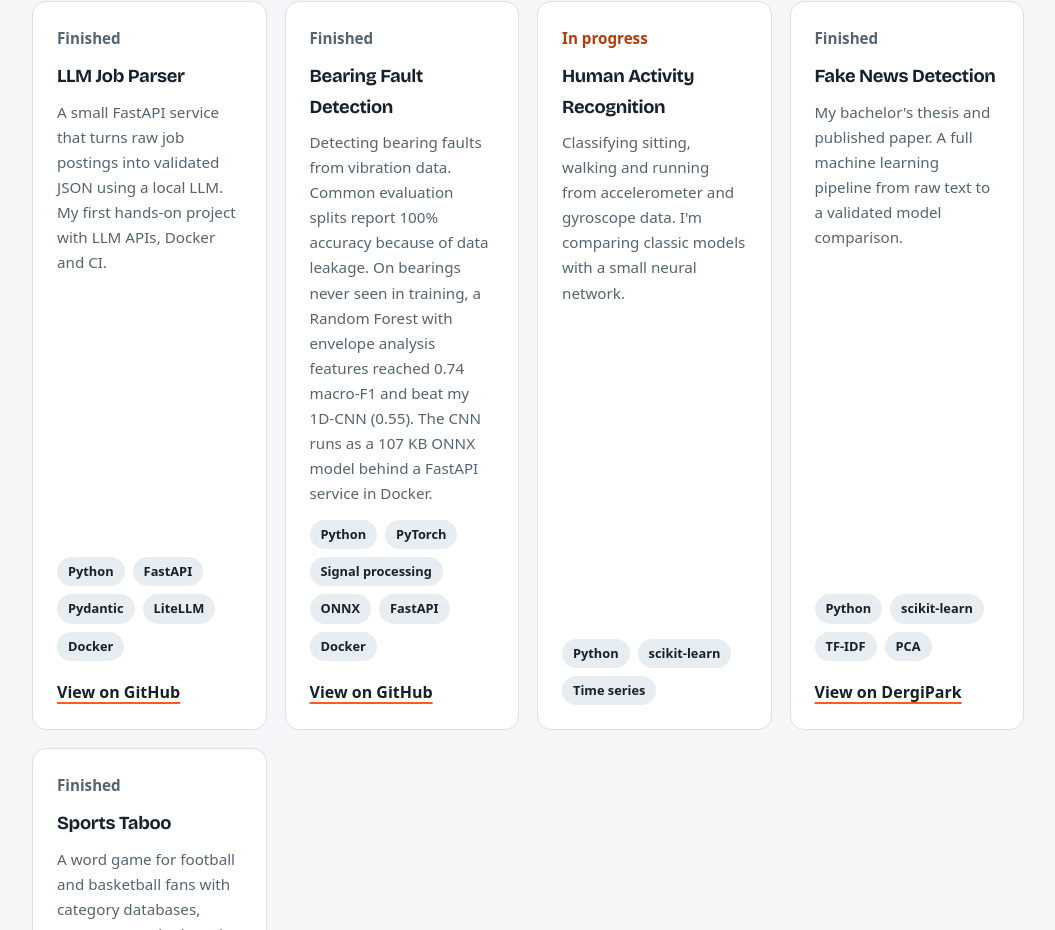
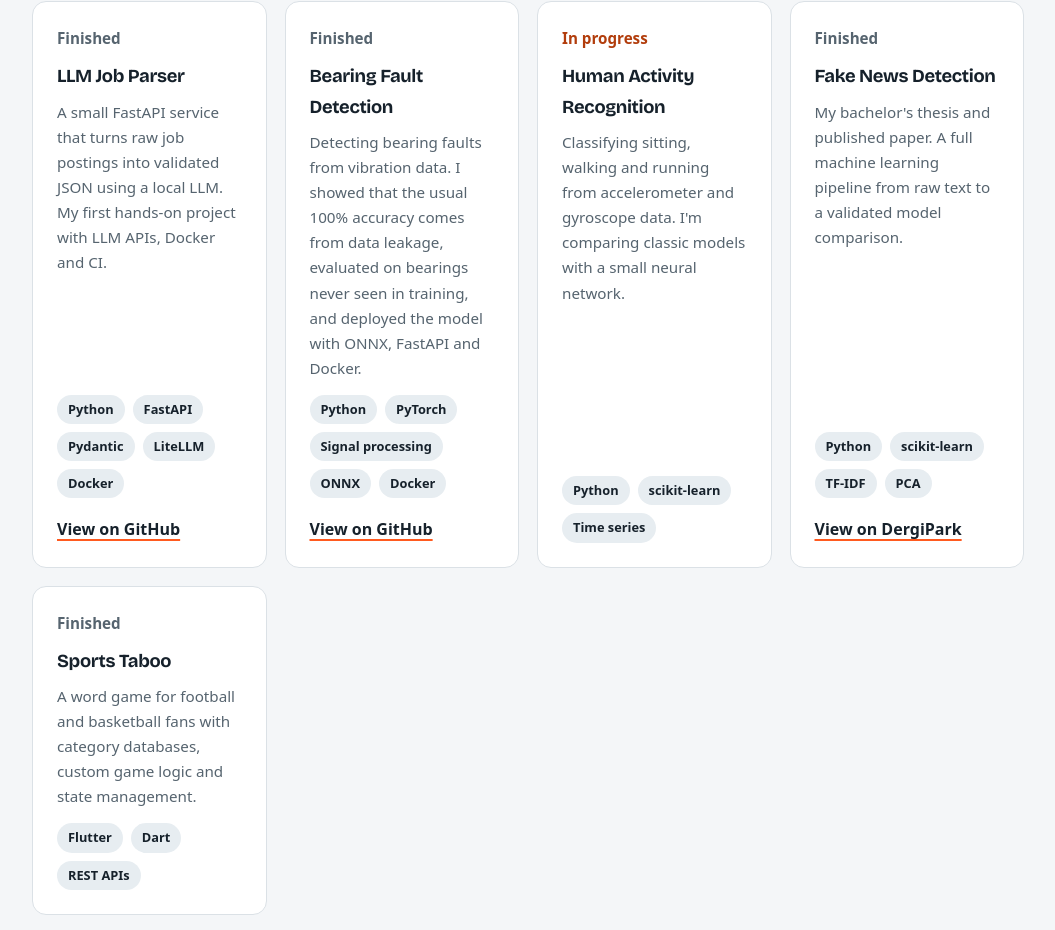
Before and after one commit to Batubttl/Batubttl.github.io, a plain HTML site: page index.html in a window 1280 px wide. Shown: the part 2014-2944 px from the top of the page, without its empty margins (112-1167 px from the left). Drawn offline with nearby package versions, Linux system fonts and the light colour scheme.

Commit message:
Shorten bearing project card

```diff
--- a/index.html
+++ b/index.html
@@ -554,13 +554,13 @@
         <div class="card proj">
           <p class="status">Finished</p>
           <h3>Bearing Fault Detection</h3>
-          <p>Detecting bearing faults from vibration data. Common evaluation splits report 100% accuracy because of
-            data leakage. On bearings never seen in training, a Random Forest with envelope analysis features reached
-            0.74 macro-F1 and beat my 1D-CNN (0.55). The CNN runs as a 107 KB ONNX model behind a FastAPI service in
+          <p>
+          <p>Detecting bearing faults from vibration data. I showed that the usual 100% accuracy comes from data
+            leakage, evaluated on bearings never seen in training, and deployed the model with ONNX, FastAPI and
             Docker.</p>
+          </p>
           <div class="chips"><span class="chip">Python</span><span class="chip">PyTorch</span><span class="chip">Signal
-              processing</span><span class="chip">ONNX</span><span class="chip">FastAPI</span><span
-              class="chip">Docker</span></div>
+              processing</span><span class="chip">ONNX</span><span class="chip">Docker</span></div>
           <div class="links"><a href="https://github.com/Batubttl/Bearing-fault-detection" target="_blank"
               rel="noopener">View on GitHub</a></div>
         </div>
```
